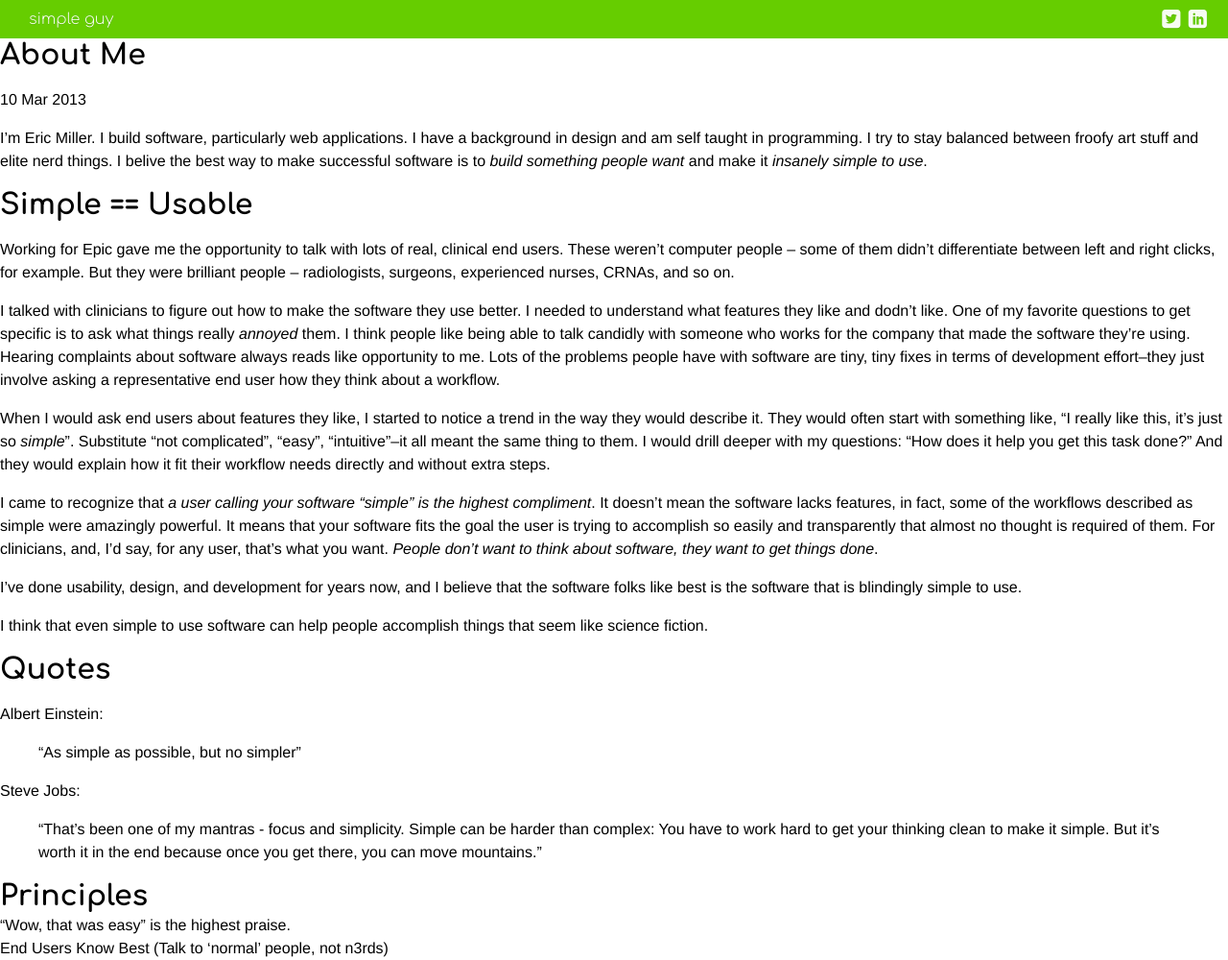
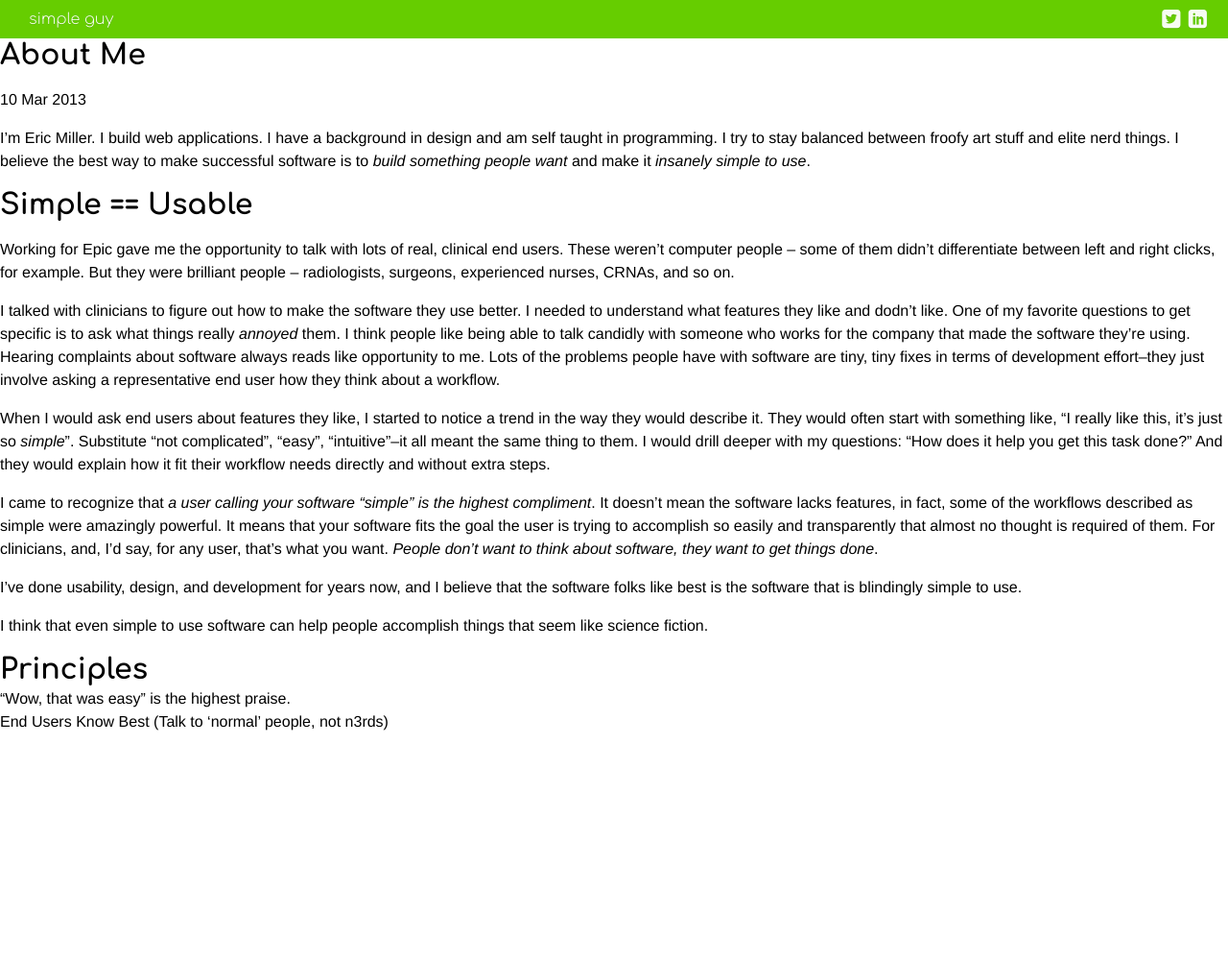
Before and after one commit to SimplGy/simplgy.github.io, a Jekyll site: the page built from _posts/2013-03-10-making-simple.md, in a window 1280 px wide. Shown: the whole page at 96% size. Built offline with Jekyll 4.4.1, drawn with Linux system fonts in a browser that asks for light colours; Markdown is read by kramdown in place of the engine named in the settings; after the commit the page ends 900 px from its top, so only the background shows below that.

Commit message:
experimenting with how jekyll organizes blog posts

```diff
--- a/_config.yml
+++ b/_config.yml
@@ -2,3 +2,8 @@
 markdown: redcarpet
 pygments: true
 exclude: ['*.sass']
+permalink: /:categories/:title
+#analytics:
+#  provider: google
+#  google:
+#    tracking_id: ''
--- a/_layouts/landing.html
+++ b/_layouts/landing.html
@@ -15,6 +15,7 @@
 
 {% include nav.html %}
 {% include footer.html %}
+{% include variablePrint.html %}
 
 </body>
 </html>
--- a/blog/_posts/2013-03-10-simple-software-at-epic.markdown
+++ b/_posts/2013-03-10-making-simple.md
@@ -1,15 +1,16 @@
 ---
 layout: post
 title:  "About Me"
+category: dev
 ---
 
 
-I'm Eric Miller. I build software, particularly web applications. I have a background in design and am self taught in programming.
+I'm Eric Miller. I build web applications. I have a background in design and am self taught in programming.
 I try to stay balanced between froofy art stuff and elite nerd things.
-I belive the best way to make successful software is to *build something people want* and make it *insanely simple to use*.
+I believe the best way to make successful software is to *build something people want* and make it *insanely simple to use*.
 
-Simple == Usable
-----------------------------------------
+## Simple == Usable
+
 Working for Epic gave me the opportunity to talk with lots of real, clinical end users.
 These weren't computer people -- some of them didn't differentiate between left and right clicks, for example.
 But they were brilliant people -- radiologists, surgeons, experienced nurses, CRNAs, and so on.
@@ -36,17 +37,8 @@
 
 I think that even simple to use software can help people accomplish things that seem like science fiction.
 
-Quotes
-------
-Albert Einstein:
-> "As simple as possible, but no simpler"
 
-Steve Jobs:
-> "That's been one of my mantras - focus and simplicity. Simple can be harder than complex: You have to work hard to get your thinking clean to make it simple. But it's worth it in the end because once you get there, you can move mountains."
-
-
-Principles
-----------
+## Principles
 
 * "Wow, that was easy" is the highest praise.
 * End Users Know Best (Talk to 'normal' people, not n3rds)
```
Also changed, not shown: _includes/variablePrint.html (added, +15 -0 lines), blog/index.html (+16 -2 lines), quotes/index.md (+0 -2 lines), README.md.
